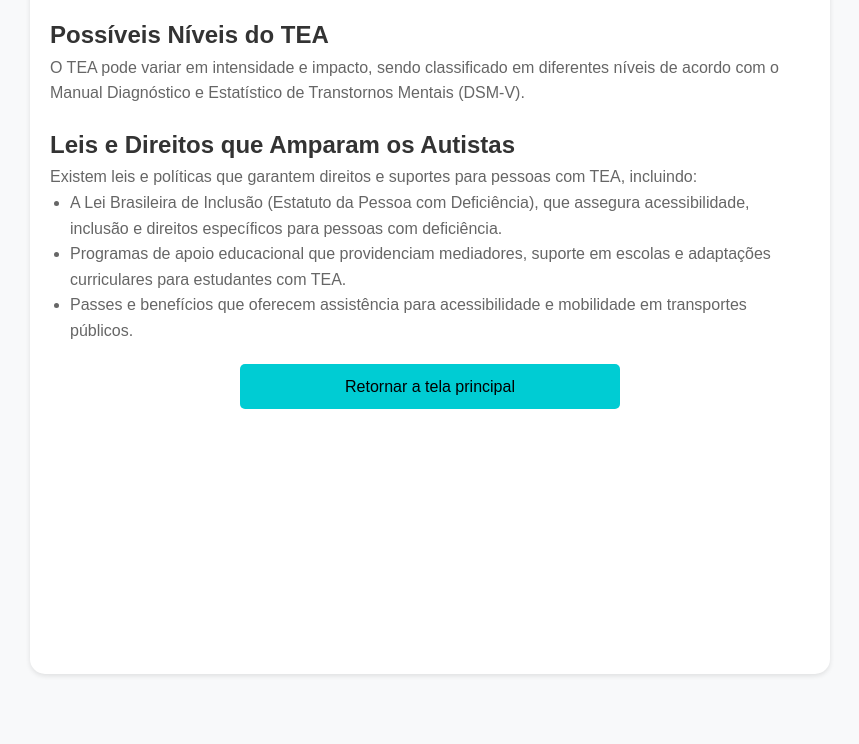
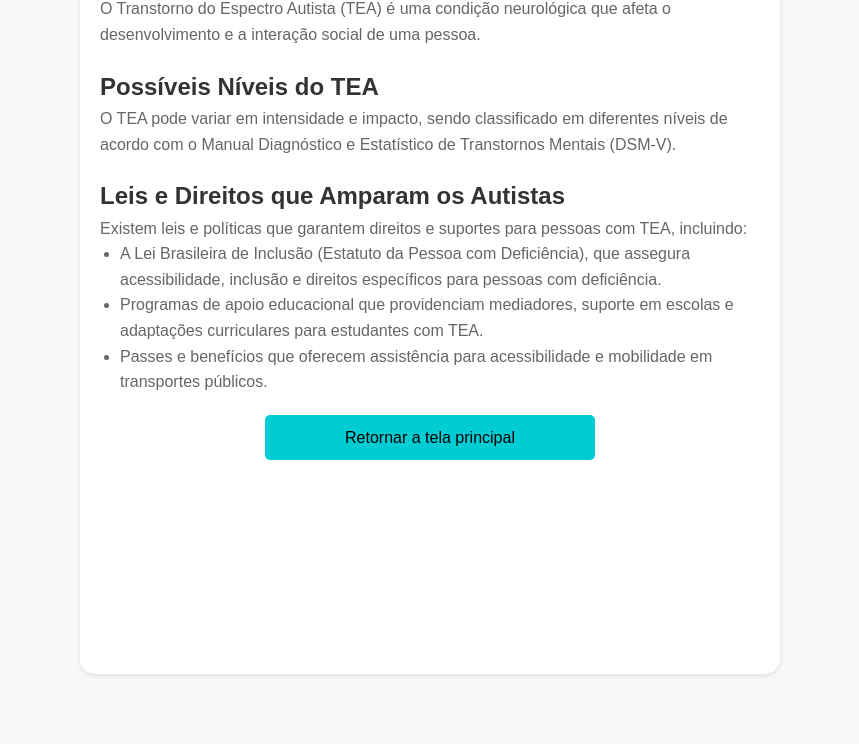
Before and after one commit to WIL010/InclusaoAzul, a plain HTML site: page assets/html/TEA.html in a window 1280 px wide. Shown: the part 196-940 px from the top of the page, without its empty margins (210-1069 px from the left). Drawn offline with Linux system fonts and the light colour scheme.

Commit message:
20/05/2024. v2

```diff
--- a/assets/css/TEA.css
+++ b/assets/css/TEA.css
@@ -18,7 +18,7 @@ body {
 }
 
 .container-TEA {
-    max-width: 800px; /* Corrigido o valor de max-width para um valor absoluto ou relativo adequado */
+    max-width: 700px; /* Corrigido o valor de max-width para um valor absoluto ou relativo adequado */
     margin: 50px auto;
     background-color: #fff;
     border-radius: 15px;
```
